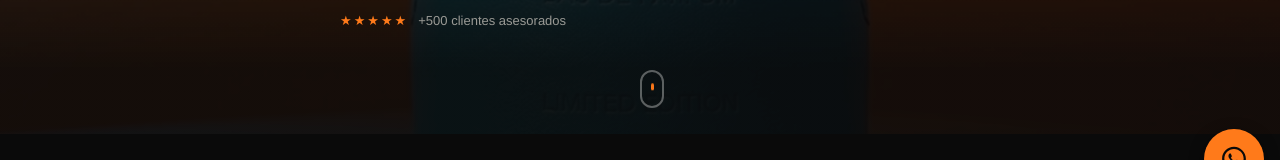
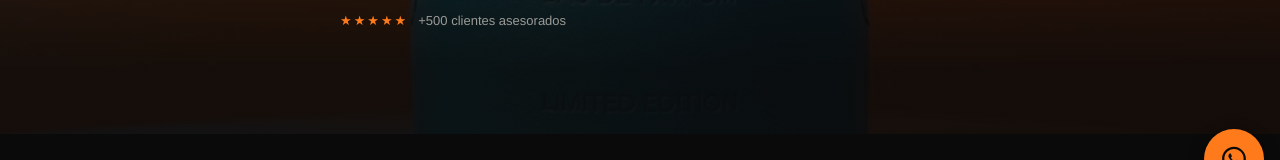
Before and after one commit to hd6vpgyj85-rgb/aromantly, a React (Vite) app: page / in a window 1280 px wide. Shown: the part 571-731 px from the top of the page. Built offline with nearby package versions, Linux system fonts and the light colour scheme; no server answers; the database is empty.

Commit message:
Quitar el indicador de scroll del hero del inicio
Co-Authored-By: Claude Sonnet 5 <noreply@anthropic.com>
Claude-Session: https://claude.ai/code/session_01Qpe8T9C5QP2xY2bcKSEWX3

```diff
--- a/src/pages/HomePage.css
+++ b/src/pages/HomePage.css
@@ -112,47 +112,6 @@
   letter-spacing: 2px;
 }
 
-/* Indicador de scroll en la portada. */
-.hero-scroll-hint {
-  position: absolute;
-  bottom: 26px;
-  left: 50%;
-  transform: translateX(-50%);
-  width: 24px;
-  height: 38px;
-  border: 2px solid rgba(245, 245, 243, 0.35);
-  border-radius: 14px;
-  display: flex;
-  justify-content: center;
-  padding-top: 7px;
-}
-
-.hero-scroll-hint span {
-  width: 3px;
-  height: 7px;
-  border-radius: 2px;
-  background: var(--color-accent);
-  animation: scroll-hint 1.8s ease-in-out infinite;
-}
-
-@keyframes scroll-hint {
-  0% {
-    opacity: 0;
-    transform: translateY(0);
-  }
-  35% {
-    opacity: 1;
-  }
-  75% {
-    opacity: 0;
-    transform: translateY(12px);
-  }
-  100% {
-    opacity: 0;
-    transform: translateY(12px);
-  }
-}
-
 @media (min-width: 640px) {
   .hero-actions {
     flex-direction: row;
@@ -174,8 +133,4 @@
     animation: none;
     transform: none;
   }
-
-  .hero-scroll-hint span {
-    animation: none;
-  }
 }
--- a/src/pages/HomePage.tsx
+++ b/src/pages/HomePage.tsx
@@ -38,9 +38,6 @@ export default function HomePage() {
             <span>+500 clientes asesorados</span>
           </div>
         </div>
-        <div className="hero-scroll-hint hero-anim hero-anim-5" aria-hidden="true">
-          <span />
-        </div>
       </section>
 
       <Reveal direction="zoom">
```
